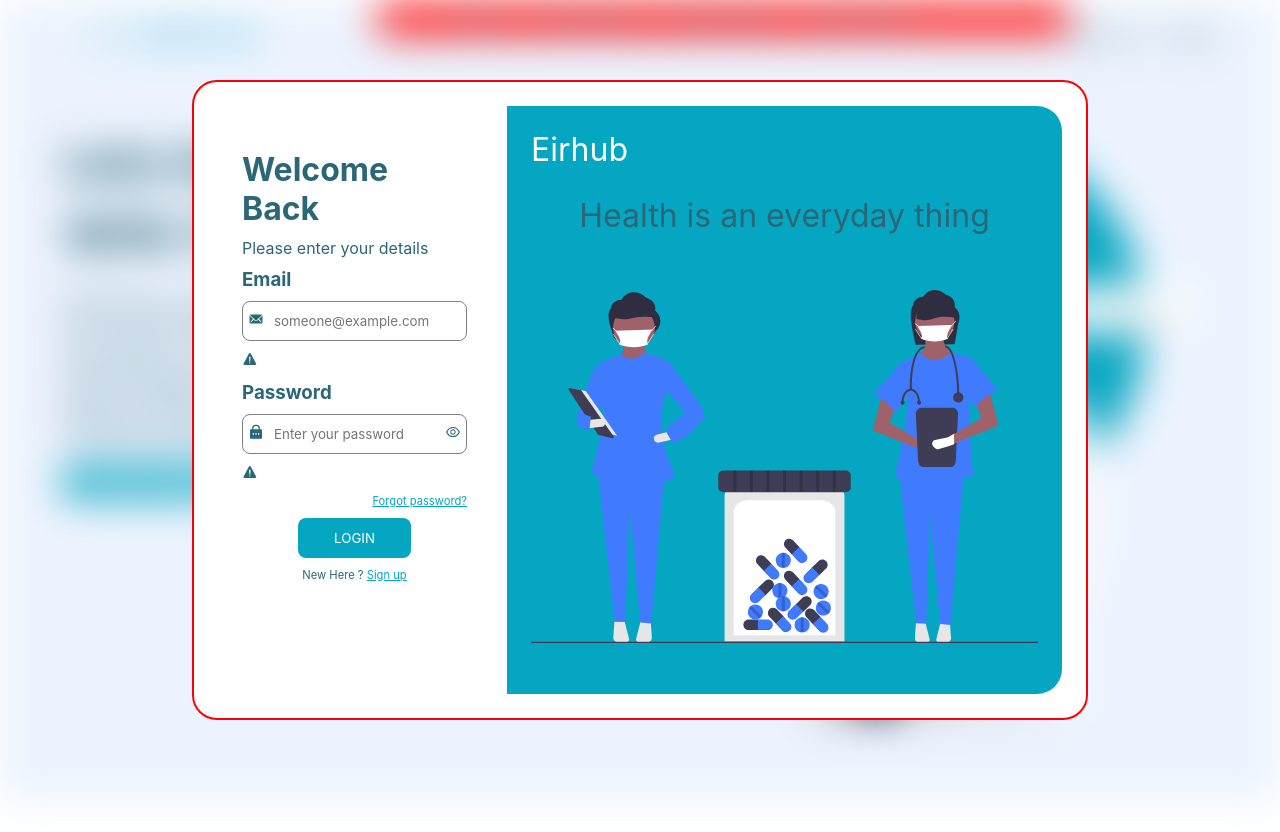
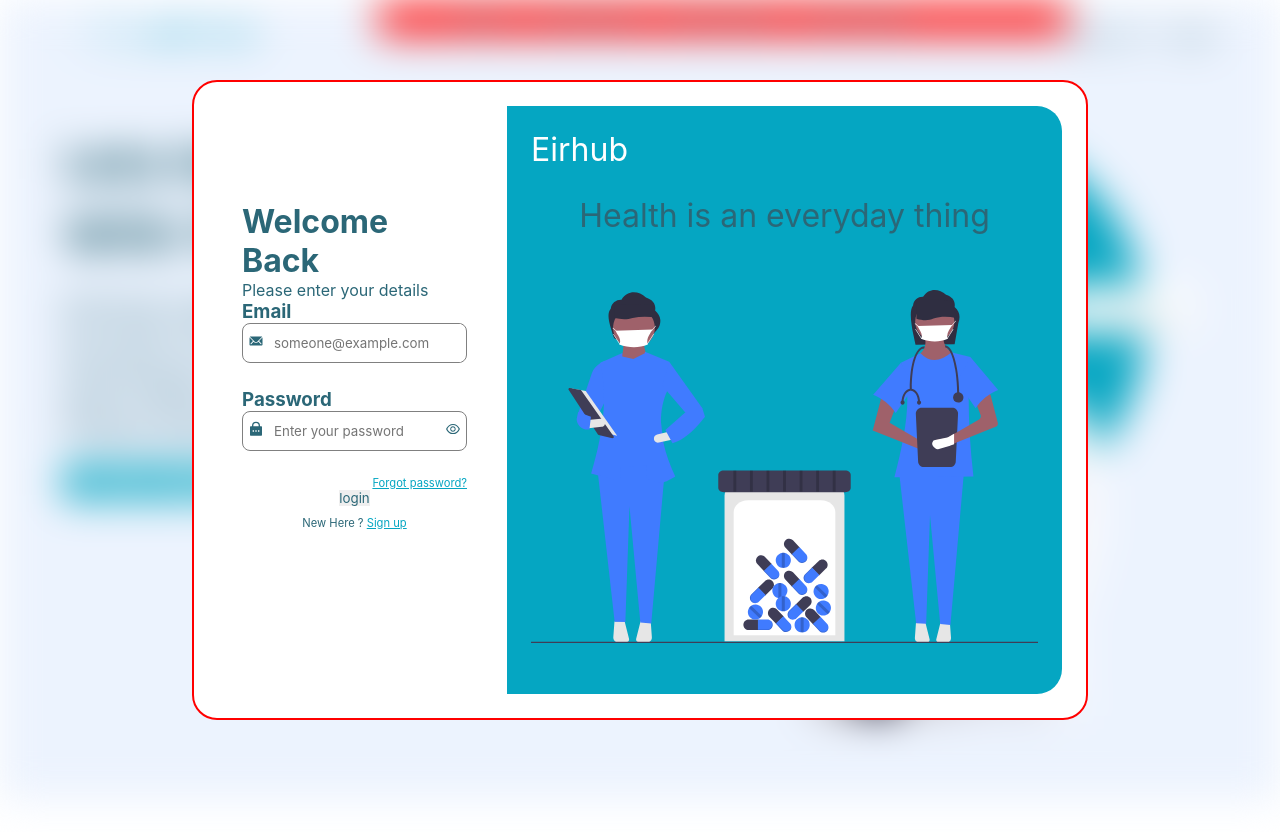
Before and after one commit to Silicon-Valley00/eirhub-frontend, a React (Create React App) app in the folder client/: page / in a window 1280 px wide. Both pictures are taken after a click on the item "Find a doctor". Shown: the top 832 px of the page. Built offline with nearby package versions, Linux system fonts and the light colour scheme; the HTML template or start-up script is replaced by a standard one.

Commit message:
create css modules

```diff
--- a/client/src/Pages/Registration page/components/Login.js
+++ b/client/src/Pages/Registration page/components/Login.js
@@ -1,6 +1,6 @@
 import { useState } from 'react';
 import { AiOutlineEye, AiOutlineEyeInvisible } from 'react-icons/ai';
-import './login.css';
+import loginStyles from './login.module.css';
 import loginImage from '../../../images/loginimage.svg';
 import { IoWarning } from 'react-icons/io5';
 import { IoIosMail } from 'react-icons/io';
@@ -23,15 +23,16 @@ function Login(props) {
       loginPasswordError,
       loginEmail,
       loginEmailError,
-      msg,
-      show,
       signupUser,
    } = props;
 
    return (
-      <section id="login-section">
-         <div id="login-container" className={props.modalLogin ? 'active' : ''}>
-            <div className="login-body">
+      <section id={loginStyles.loginSection}>
+         <div
+            id={loginStyles.loginContainer}
+            className={props.modalLogin ? loginStyles.active : ''}
+         >
+            <div className={loginStyles.loginBody}>
                <form
                   onSubmit={(e) => {
                      e.preventDefault();
@@ -41,13 +42,18 @@ function Login(props) {
                   <h1 className="title">Welcome Back</h1>
                   <p>Please enter your details</p>
                   <h3>Email</h3>
-                  <div className={`input-field ${loginEmailError && 'error'}`}>
+                  <div
+                     className={
+                        loginStyles.inputField ||
+                        (loginEmailError && loginStyles.error)
+                     }
+                  >
                      <i>
                         <IoIosMail />
                      </i>
                      <input
                         type="text"
-                        id="login-username"
+                        id={loginStyles.loginUsername}
                         placeholder="someone@example.com"
                         ref={loginEmail}
                         onChange={() => {
@@ -58,8 +64,8 @@ function Login(props) {
                   <div
                      className={
                         loginEmailError
-                           ? 'error-message-box'
-                           : 'no-error-message-box'
+                           ? loginStyles.errorMessageBox
+                           : loginStyles.noErrorMessageBox
                      }
                   >
                      <i>
@@ -69,14 +75,17 @@ function Login(props) {
                   </div>
                   <h3>Password</h3>
                   <div
-                     className={`input-field ${loginPasswordError && 'error'}`}
+                     className={
+                        loginStyles.inputField ||
+                        (loginPasswordError && loginStyles.error)
+                     }
                   >
                      <i>
                         <RiLockPasswordFill />
                      </i>
                      <input
                         type={hidePassword ? 'password' : 'text'}
-                        id="login-password"
+                        id={loginStyles.loginPassword}
                         placeholder="Enter your password"
                         ref={loginPassword}
                         onChange={() => {
@@ -94,8 +103,8 @@ function Login(props) {
                   <div
                      className={
                         loginPasswordError
-                           ? 'error-message-box'
-                           : 'no-error-message-box'
+                           ? loginStyles.errorMessageBox
+                           : loginStyles.noErrorMessageBox
                      }
                   >
                      <i>
@@ -103,18 +112,18 @@ function Login(props) {
                      </i>
                      <p>{loginPasswordErrorMessage}</p>
                   </div>
-                  <div className="password-reset">
+                  <div className={loginStyles.passwordReset}>
                      <a href="">Forgot password?</a>
                   </div>
-                  <div className="submit">
+                  <div className={loginStyles.submit}>
                      <input
                         type="submit"
-                        id="login-submit"
+                        id={loginStyles.loginSubmit}
                         value="login"
                         className={
                            loginEmailError || loginPasswordError
-                              ? 'btn inactive'
-                              : 'btn solid'
+                              ? loginStyles.btn && loginStyles.inactive
+                              : loginStyles.btn && loginStyles.solid
                         }
                         disabled={
                            loginEmailError ||
@@ -125,7 +134,7 @@ function Login(props) {
                            props.submitUserCredentialsHandler();
                         }}
                      />
-                     <div className="signup-toggle">
+                     <div className={loginStyles.signupToggle}>
                         <p>
                            New Here ?{' '}
                            <a href="" onClick={() => handleModalSignup()}>
@@ -136,7 +145,7 @@ function Login(props) {
                   </div>
                </form>
             </div>
-            <div className="right-side">
+            <div className={loginStyles.rightSide}>
                <h1
                   onClick={() => {
                      handleModalsClose();
--- a/client/src/Pages/Registration page/components/login.css
+++ b/client/src/Pages/Registration page/components/Login.module.css
@@ -20,7 +20,7 @@
       Ubuntu, Cantarell, 'Open Sans', 'Helvetica Neue', sans-serif;
 }
 
-#login-section {
+.loginSection {
    position: relative;
    display: flex;
    justify-content: center;
@@ -29,7 +29,7 @@
    height: 100%;
 }
 
-#login-container {
+#loginContainer {
    position: fixed;
    top: 50%;
    left: 50%;
@@ -51,13 +51,13 @@
    opacity: 0;
    transition: visibility 500ms ease-in-out;
 }
-#login-container.active {
+#loginContainer.active {
    visibility: visible;
    opacity: 1;
    transition: visibility 500ms ease-in-out;
 }
 
-.login-body {
+.loginBody {
    display: flex;
    flex-direction: column;
    justify-content: center;
@@ -67,11 +67,11 @@
    height: 90%;
 }
 
-.login-form > * {
+.loginForm > * {
    margin: 10px auto;
    width: 100%;
 }
-.right-side {
+.rightSide {
    height: 100%;
    display: flex;
    flex-direction: column;
@@ -81,31 +81,32 @@
    border-top-right-radius: var(--radius);
    border-bottom-right-radius: var(--radius);
    padding: var(--padding);
+   width: 100%;
 }
-.right-side > *:not(:first-child) {
+.rightSide > *:not(:first-child) {
    margin: auto;
 }
 
-.right-side > h1 {
+.rightSide > h1 {
    color: var(--white);
    font-weight: 400;
 }
-.right-side > p {
+.rightSide > p {
    font-size: 2rem;
 }
 
-.password-reset {
+.passwordReset {
    color: var(--light-blue);
    font-size: 0.7rem;
    text-align: right;
 }
 
-.signup-toggle {
+.signupToggle {
    padding: var(--text-padding);
    font-size: 0.7rem;
 }
 
-.input-field {
+.inputField {
    height: var(--height);
    border: 1px solid grey;
    border-radius: var(--field-radius);
@@ -115,12 +116,9 @@
    height: var(--height);
    /* padding: var(--text-padding); */
 }
-.input-field > * {
+.inputField > * {
    margin: 5px;
    border: none;
-}
-.error {
-   border: 1px solid red;
 }
 .submit {
    display: flex;
@@ -153,7 +151,7 @@ h1 {
    color: white;
 }
 
-.input-field > input {
+.inputField > input {
    /* padding: var(--text-padding) 0; */
    border: none;
    outline: none;
@@ -166,10 +164,40 @@ a {
    color: var(--light-blue);
 }
 
-/* Alert */
-.show {
-   /* background-color: rgb(245, 52, 52); */
-   font-size: 0.7rem;
-   border-radius: 5px;
-   /* padding: 0.2rem; */
+/* Error */
+.errorMessageBox {
+   width: 100%;
+   height: 25px;
+   display: flex;
+   align-items: center;
+   justify-content: space-between;
+   font-size: 12px;
+   color: red;
 }
+
+.errorMessageBox p {
+   color: red;
+   width: 93%;
+}
+
+.errorMessageBox i{
+   fill: red;
+   width: 7%;
+   display: flex;
+   align-items: center;
+   justify-content: center;
+   font-size: 100%;
+}
+
+.noErrorMessageBox {
+   width: 100%;
+   height: 25px;
+}
+
+.noErrorMessageBox i {
+   display: none;
+}
+
+.noErrorMessageBox p {
+   display: none;
+}
```
